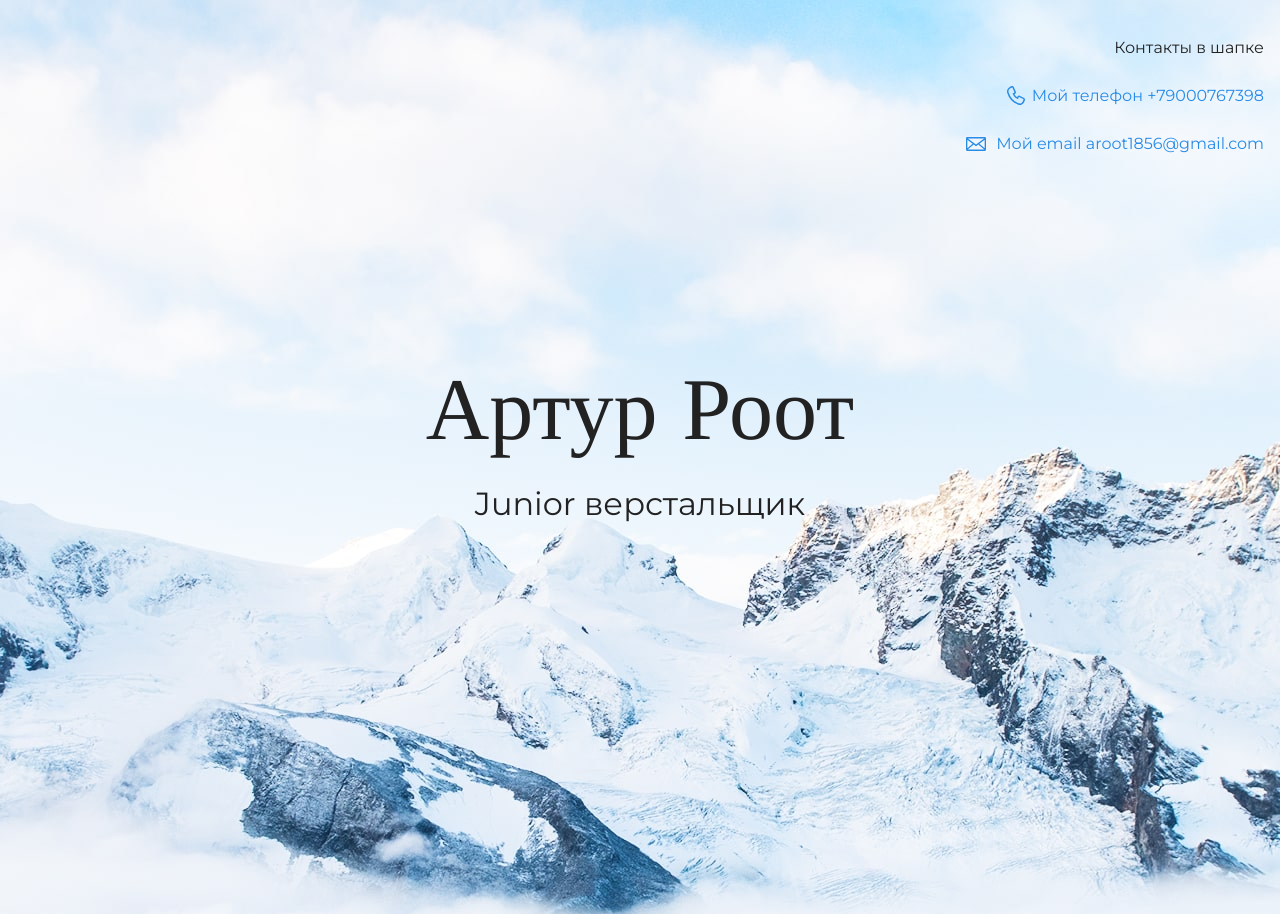
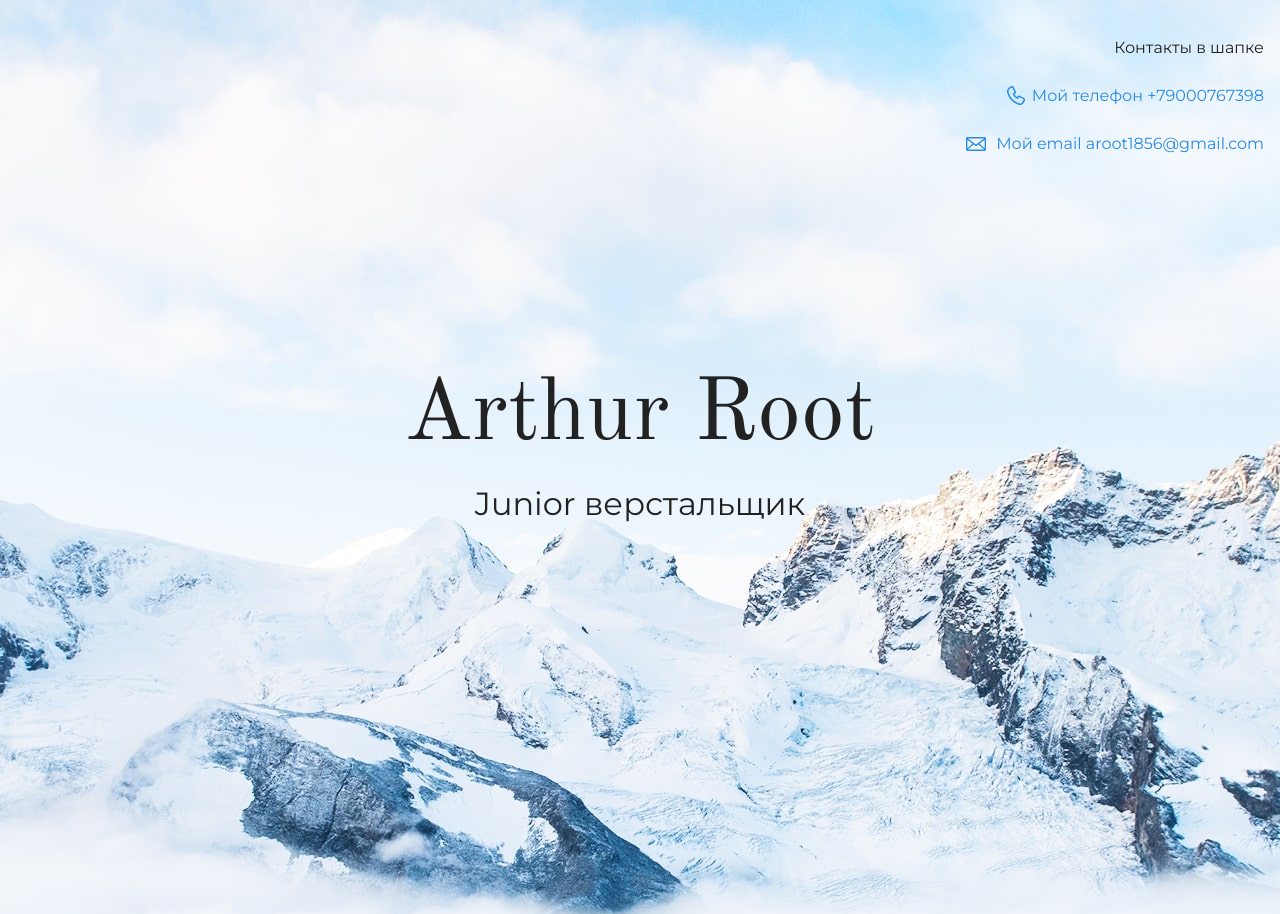
Before and after one commit to QuarkLHC/Portfolio-site-, a plain HTML site: page index.html in a window 1280 px wide. Shown: the top 914 px of the page. Drawn offline with nearby package versions, Linux system fonts and the light colour scheme.

Commit message:
Update index.html

```diff
--- a/index.html
+++ b/index.html
@@ -18,7 +18,7 @@
 
     <section class="hero-image">
       <div class="container">
-      <h1 class="heading">Артур Роот</h1>
+      <h1 class="heading">Arthur Root</h1>
       <p>Junior верстальщик</p>
       </div>
     </section>
```
